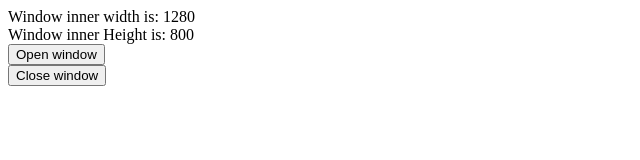
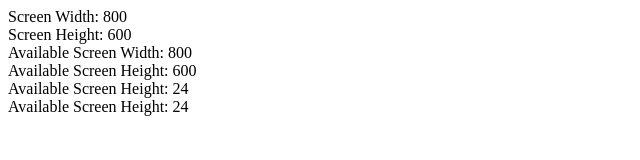
Before and after one commit to mdasif8393/lws-javascript, a plain HTML site: page index.html in a window 1280 px wide. Shown: the whole page, without its empty margins (0-640 px from the left). Drawn offline with Linux system fonts and the light colour scheme.

Commit message:
[Done --> Bom Screen]

```diff
--- /dev/null
+++ b/bom-screen.js
@@ -0,0 +1,17 @@
+document.getElementById("width").innerHTML =
+    "Screen Width: " + screen.width;
+
+document.getElementById("height").innerHTML =
+    "Screen Height: " + screen.height;
+
+document.getElementById("availWidth").innerHTML =
+    "Available Screen Width: " + screen.availWidth;
+
+document.getElementById("availHeight").innerHTML =
+    "Available Screen Height: " + screen.availHeight;
+
+document.getElementById("colorDepth").innerHTML =
+    "Available Screen Height: " + screen.colorDepth;
+
+document.getElementById("pixelDepth").innerHTML =
+    "Available Screen Height: " + screen.pixelDepth;
--- a/index.html
+++ b/index.html
@@ -6,20 +6,13 @@
     <title>Document</title>
 </head>
 <body>
-    <div id="width">
+    <div id="width"></div>
+    <div id="height"></div>
+    <div id="availWidth"></div>
+    <div id="availHeight"></div>
+    <div id="colorDepth"></div>
+    <div id="pixelDepth"></div>
 
-    </div>
-    <div id="height">
-
-    </div>
-    <div>
-        <input type="button" value="Open window" onclick="openWindow()">
-    </div>
-
-    <div>
-        <input type="button" value="Close window" onclick="closeWindow()">
-    </div>
-
-    <script src="bom-window.js"></script>
+    <script src="bom-screen.js"></script>
 </body>
 </html>
```
